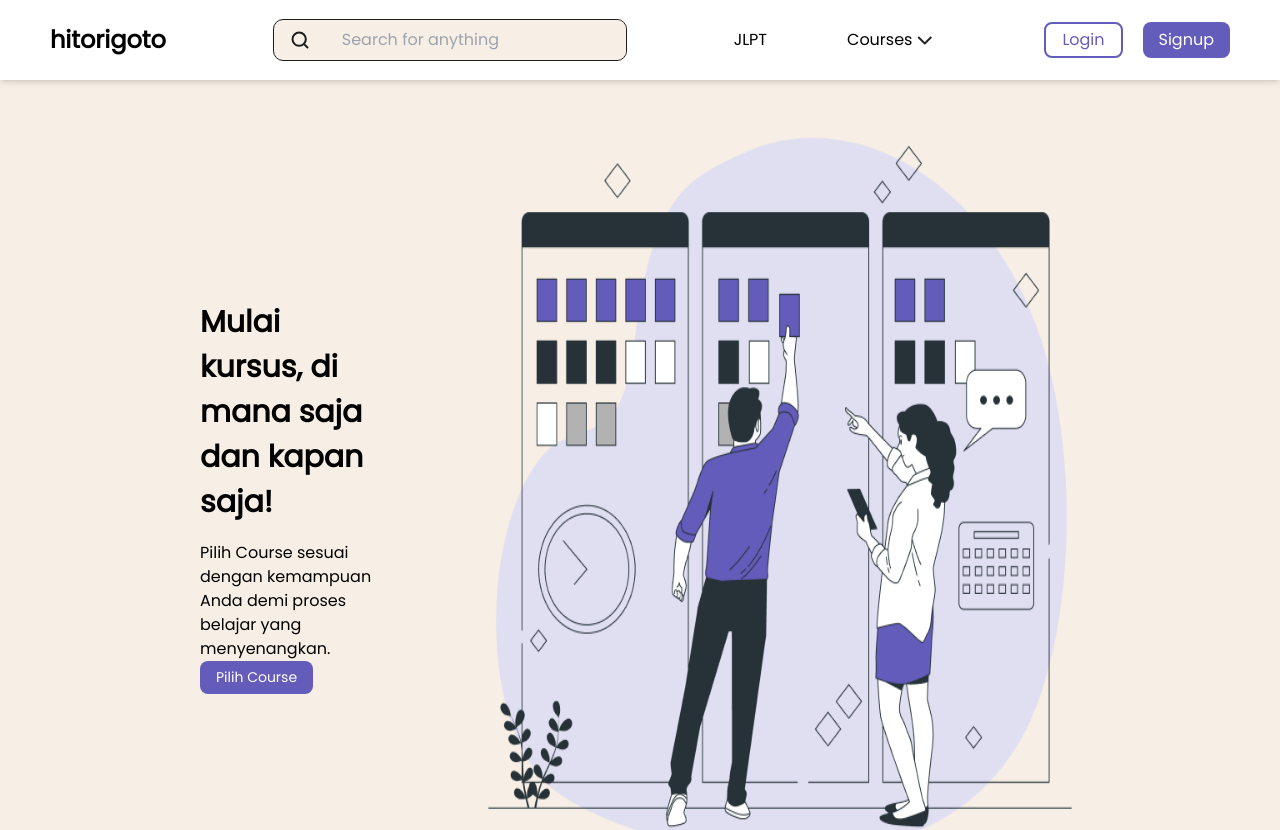
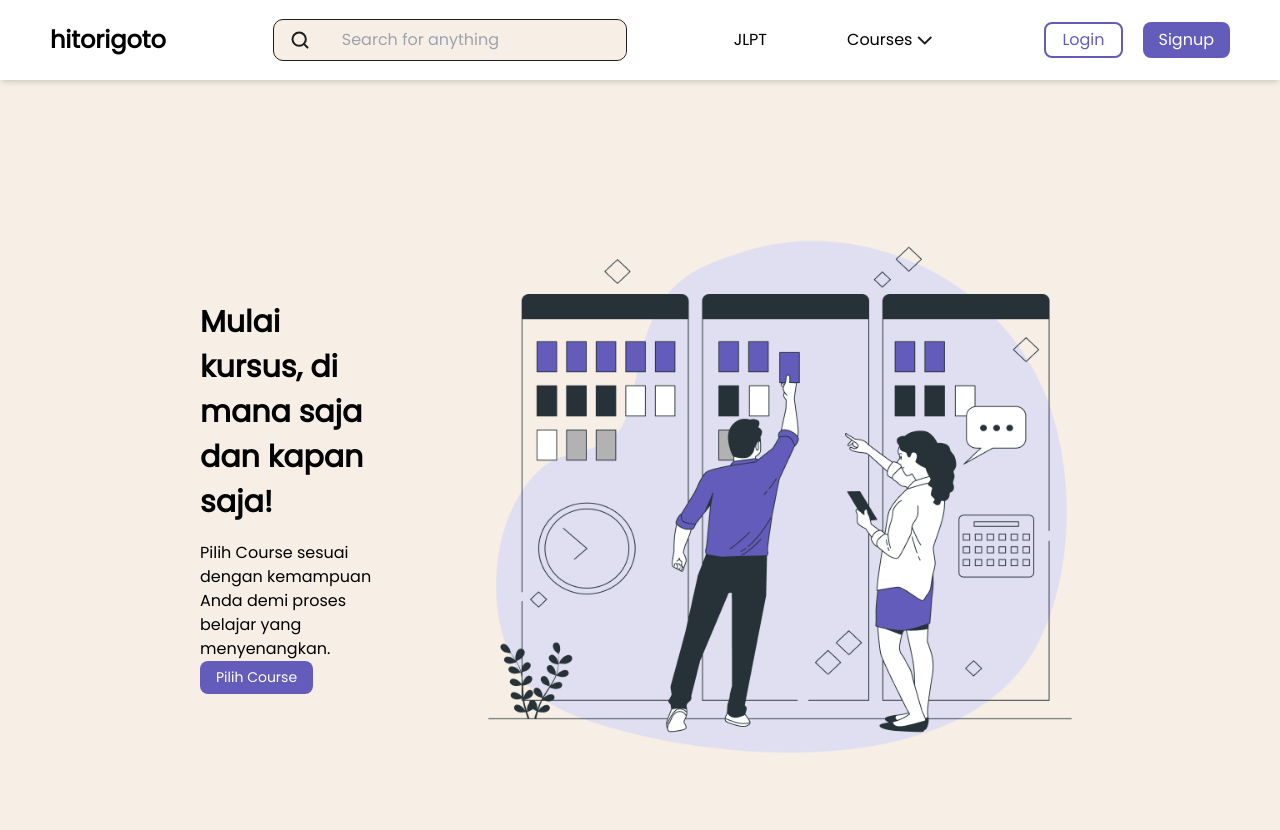
Before and after one commit to thisisaldi/hitorigoto, a React (Create React App) app: page /course in a window 1280 px wide. Shown: the top 830 px of the page. Built offline with nearby package versions, Linux system fonts and the light colour scheme.

Commit message:
Update GeneralCourse.jsx

```diff
--- a/src/pages/GeneralCourse.jsx
+++ b/src/pages/GeneralCourse.jsx
@@ -18,7 +18,7 @@
         transition={{ duration: 0.75, ease: "easeOut" }}>
             <NavBar/>
             <div className='flex flex-col'>
-                <div className='flex flex-row w-full px-[200px] py-[100px] bg-[#F7EFE5]'>
+                <div className='flex flex-row items-center justify-center w-full px-[200px] py-[100px] bg-[#F7EFE5]'>
                     <div className='py-[200px] w-[500px]'>
                         <h1 className='font-[700] mb-4 text-[30px] text-black'>Mulai kursus, di mana saja dan kapan saja!</h1>
                         <p>Pilih Course sesuai dengan kemampuan Anda demi proses belajar yang menyenangkan.</p>
```
